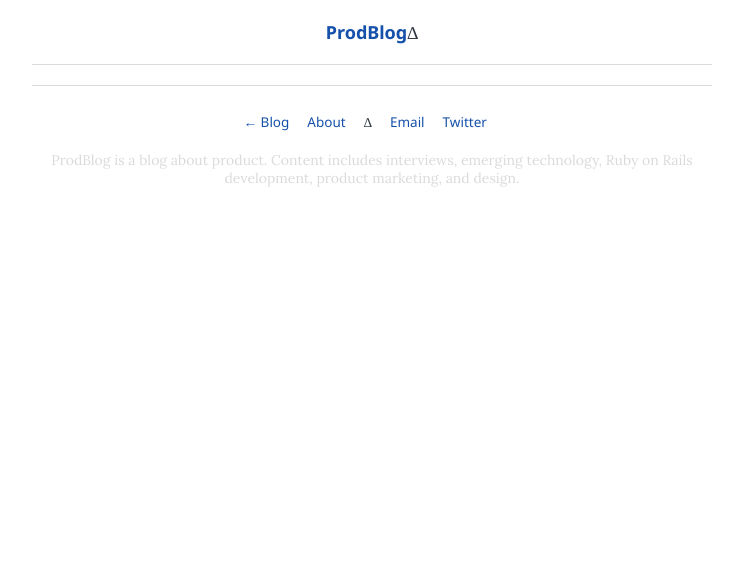
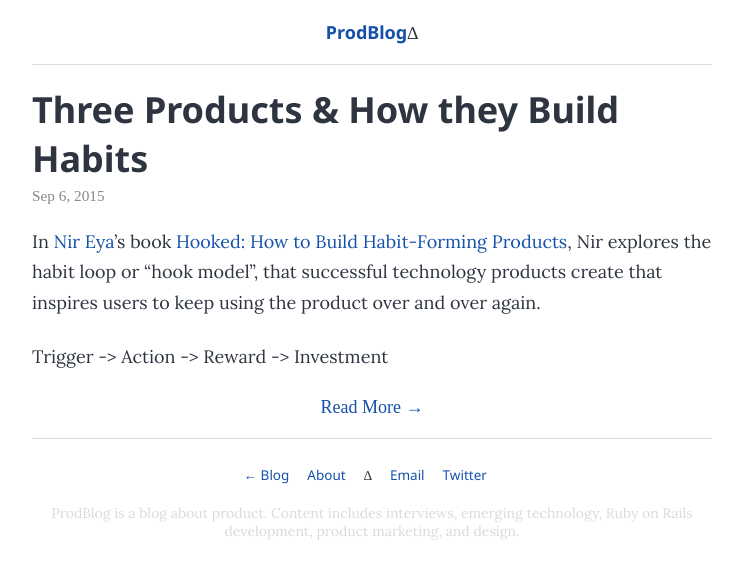
Before and after one commit to prodblog/prodblog.github.io, a Jekyll site: the page built from index.html, in a window 1280 px wide. Shown: the top 579 px of the page, without its empty margins (268-1011 px from the left). Built offline with Jekyll 4.4.1, drawn with Linux system fonts in a browser that asks for light colours; nearby versions of some CDN libraries; a file with an impossible date is left out.

Commit message:
cleaned up some files

```diff
--- /dev/null
+++ b/_includes/googleanalytics.html
@@ -0,0 +1,9 @@
+<script>
+  (function(i,s,o,g,r,a,m){i['GoogleAnalyticsObject']=r;i[r]=i[r]||function(){
+  (i[r].q=i[r].q||[]).push(arguments)},i[r].l=1*new Date();a=s.createElement(o),
+  m=s.getElementsByTagName(o)[0];a.async=1;a.src=g;m.parentNode.insertBefore(a,m)
+  })(window,document,'script','//www.google-analytics.com/analytics.js','ga');
+
+  ga('create', 'UA-67215636-1', 'auto');
+  ga('send', 'pageview');
+</script>
--- /dev/null
+++ b/_posts/2015-09-06-Three-Products.markdown
@@ -0,0 +1,10 @@
+---
+layout: post
+title:  "Three Products & How they Build Habits"
+date:   2015-09-06 10:00:00
+categories: marketing
+---
+
+In [Nir Eya](http://www.nirandfar.com)'s book [Hooked: How to Build Habit-Forming Products](http://www.amazon.com/Hooked-How-Build-Habit-Forming-Products-ebook/dp/B00HJ4A43S), Nir explores the habit loop or "hook model", that successful technology products create that inspires users to keep using the product over and over again.
+
+Trigger -> Action -> Reward -> Investment
```
Also changed, not shown: _includes/head.html (+1 -9 lines), _layouts/post.html (+0 -14 lines), 1 other file.
